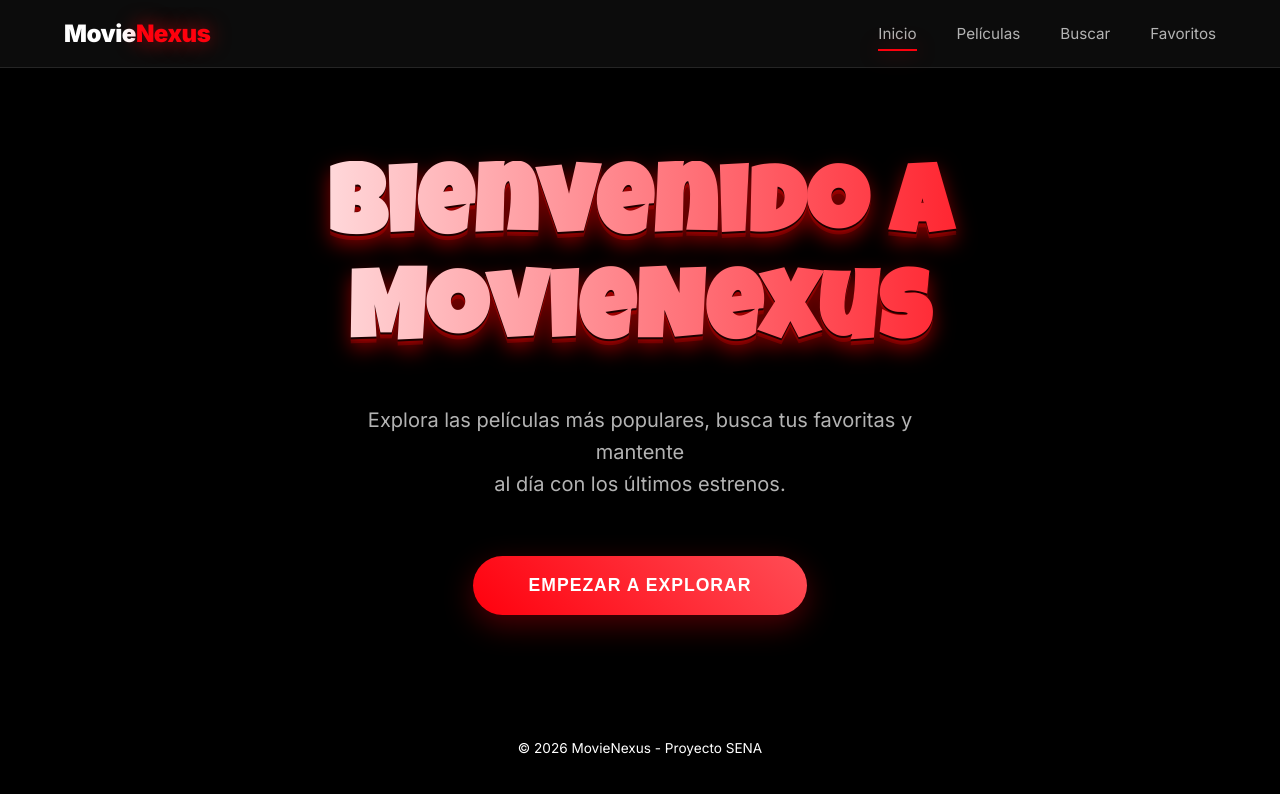
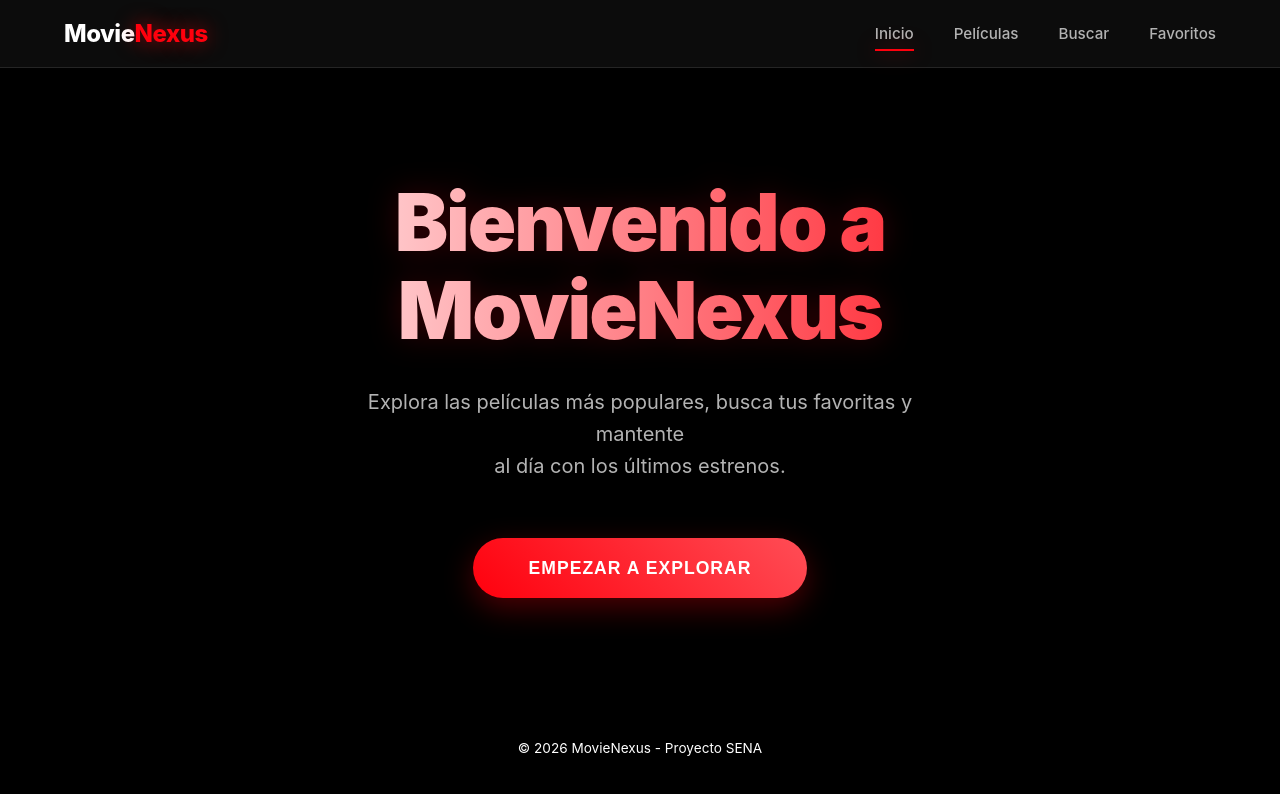
Before and after one commit to Andrescg18/MovieNexus, an Angular app: page / in a window 1280 px wide. Shown: the top 794 px of the page. Built offline with nearby package versions, Linux system fonts and the light colour scheme; no server answers.

Commit message:
Revertir tipografía al estilo Premium anterior

```diff
--- a/src/app/features/home/home.css
+++ b/src/app/features/home/home.css
@@ -28,9 +28,6 @@ h1 {
 }
 
 .animated-title {
-  font-family: 'Luckiest Guy', cursive;
-  font-size: 6rem;
-  letter-spacing: 2px;
   background: linear-gradient(
     to right,
     #ffffff,
@@ -41,10 +38,7 @@ h1 {
   -webkit-background-clip: text;
   -webkit-text-fill-color: transparent;
   animation: shimmerTitle 5s linear infinite;
-  /* Dripping effect using stacked shadows */
-  filter: drop-shadow(0 2px 0 rgba(0,0,0,0.8))
-          drop-shadow(0 4px 0 rgba(255,0,0,0.3))
-          drop-shadow(0 8px 10px rgba(255,0,0,0.5));
+  filter: drop-shadow(0 0 15px rgba(255, 0, 13, 0.2));
 }
 
 @keyframes shimmerTitle {
@@ -59,7 +53,6 @@ h1 {
 
 .subtitle {
   font-size: 1.25rem;
-  font-family: 'Inter', sans-serif;
   color: var(--text-muted);
   margin-bottom: 3.5rem;
   line-height: 1.6;
--- a/src/styles.css
+++ b/src/styles.css
@@ -1,5 +1,3 @@
-@import url('https://fonts.googleapis.com/css2?family=Luckiest+Guy&family=Inter:wght@400;700;900&display=swap');
-
 :root {
   /* Colors */
   --primary: #ff000d;
```
